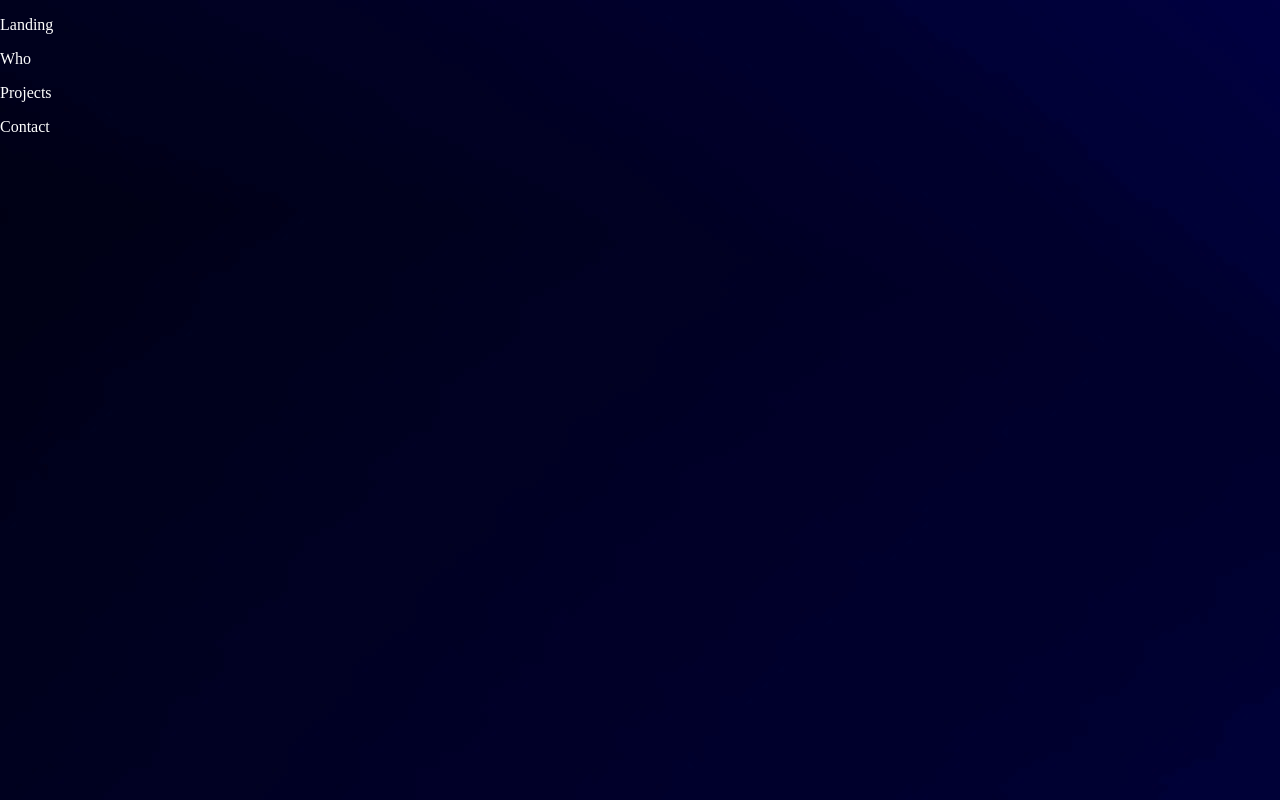
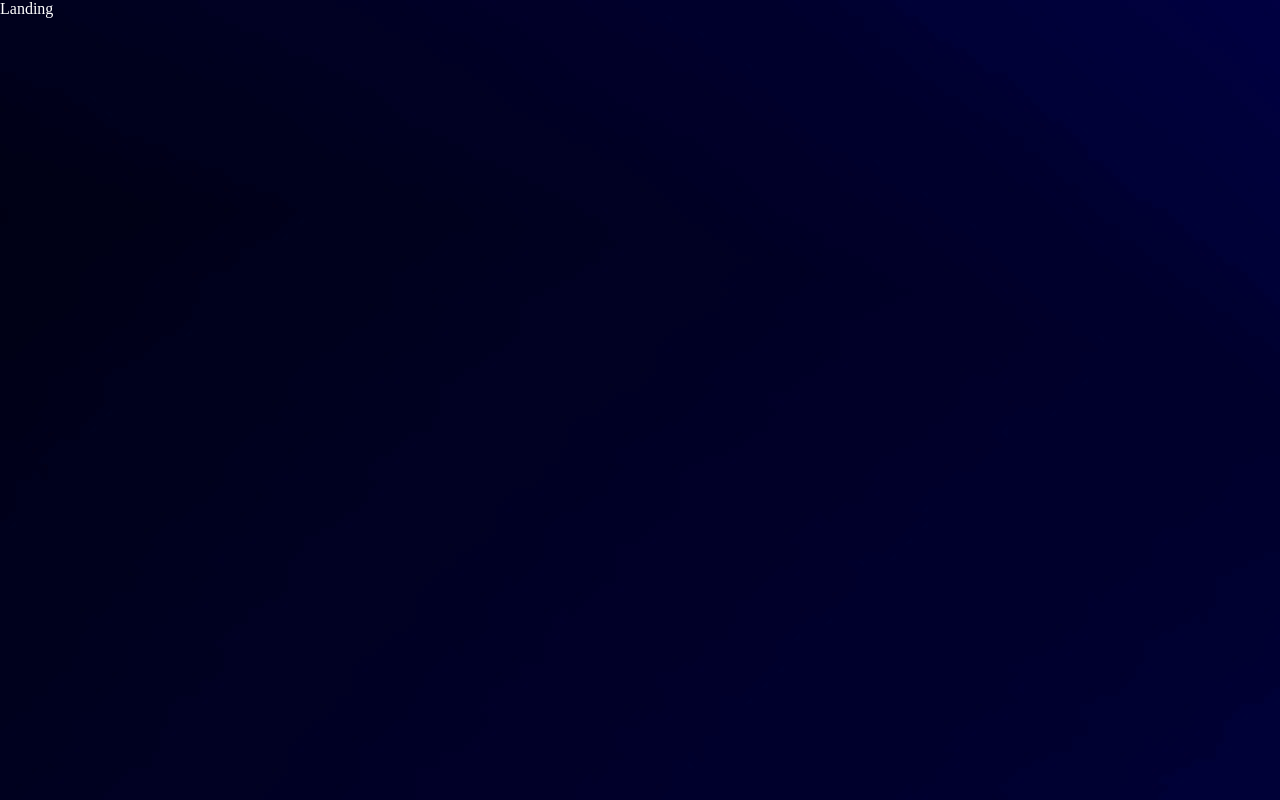
Before and after one commit to Atif-BE/Portfolio_Atif, a React (Vite) app in the folder portfolio/: page / in a window 1280 px wide. Built offline with nearby package versions, Linux system fonts and the light colour scheme.

Commit message:
Added styling files for all pages

```diff
--- a/portfolio/src/components/Contact.tsx
+++ b/portfolio/src/components/Contact.tsx
@@ -1,8 +1,10 @@
+import { Container } from "../styles/contactPageStyle";
+
 const Contact = () => {
     return(
-        <>
+        <Container>
             <p>Contact</p>
-        </>
+        </Container>
     )
 }
 
--- a/portfolio/src/components/Landing.tsx
+++ b/portfolio/src/components/Landing.tsx
@@ -1,8 +1,10 @@
+import { Container } from "../styles/landingPageStyle";
+
 const Landing = () => {
     return (
-        <>
+        <Container>
             <p>Landing</p>
-        </>
+        </Container>
     )
 }
 
--- a/portfolio/src/components/Projects.tsx
+++ b/portfolio/src/components/Projects.tsx
@@ -1,8 +1,10 @@
+import { Container } from "../styles/projectsPageStyle";
+
 const Projects = () => {
     return (
-        <>
+        <Container>
             <p>Projects</p>
-        </>
+        </Container>
     )
 }
 
--- a/portfolio/src/components/Who.tsx
+++ b/portfolio/src/components/Who.tsx
@@ -1,8 +1,10 @@
+import { Container } from "../styles/whoPageStyle";
+
 const Who = () => {
     return (
-        <>
+        <Container>
             <p>Who</p>
-        </>
+        </Container>
     )
 }
 
--- /dev/null
+++ b/portfolio/src/styles/contactPageStyle.ts
@@ -0,0 +1,6 @@
+import styled from "styled-components";
+
+export const Container = styled.div`
+    height: 100vh;
+    scroll-snap-align: center;
+`
--- /dev/null
+++ b/portfolio/src/styles/landingPageStyle.ts
@@ -0,0 +1,6 @@
+import styled from "styled-components";
+
+export const Container = styled.div`
+    height: 100vh;
+    scroll-snap-align: center;
+`
--- /dev/null
+++ b/portfolio/src/styles/projectsPageStyle.ts
@@ -0,0 +1,6 @@
+import styled from "styled-components";
+
+export const Container = styled.div`
+    height: 100vh;
+    scroll-snap-align: center;
+`
--- /dev/null
+++ b/portfolio/src/styles/whoPageStyle.ts
@@ -0,0 +1,6 @@
+import styled from "styled-components";
+
+export const Container = styled.div`
+    height: 100vh;
+    scroll-snap-align: center;
+`
```
